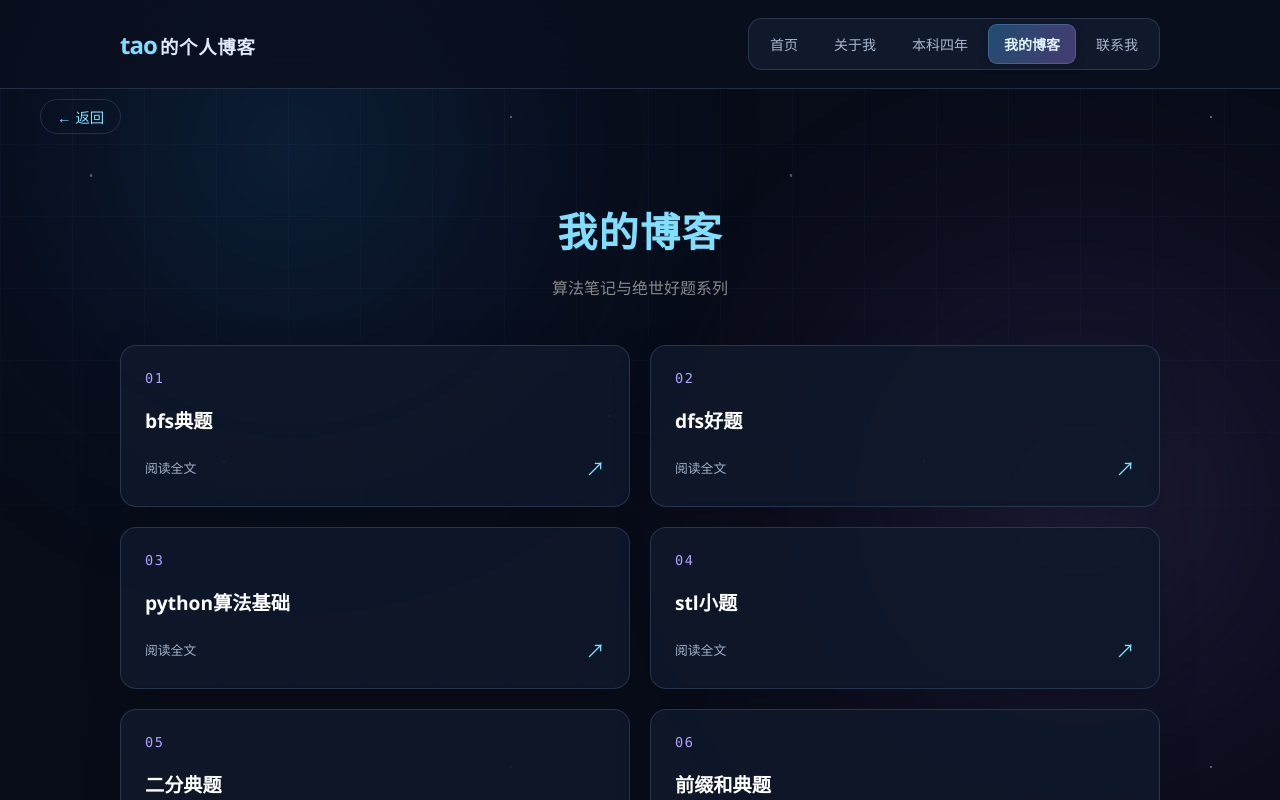
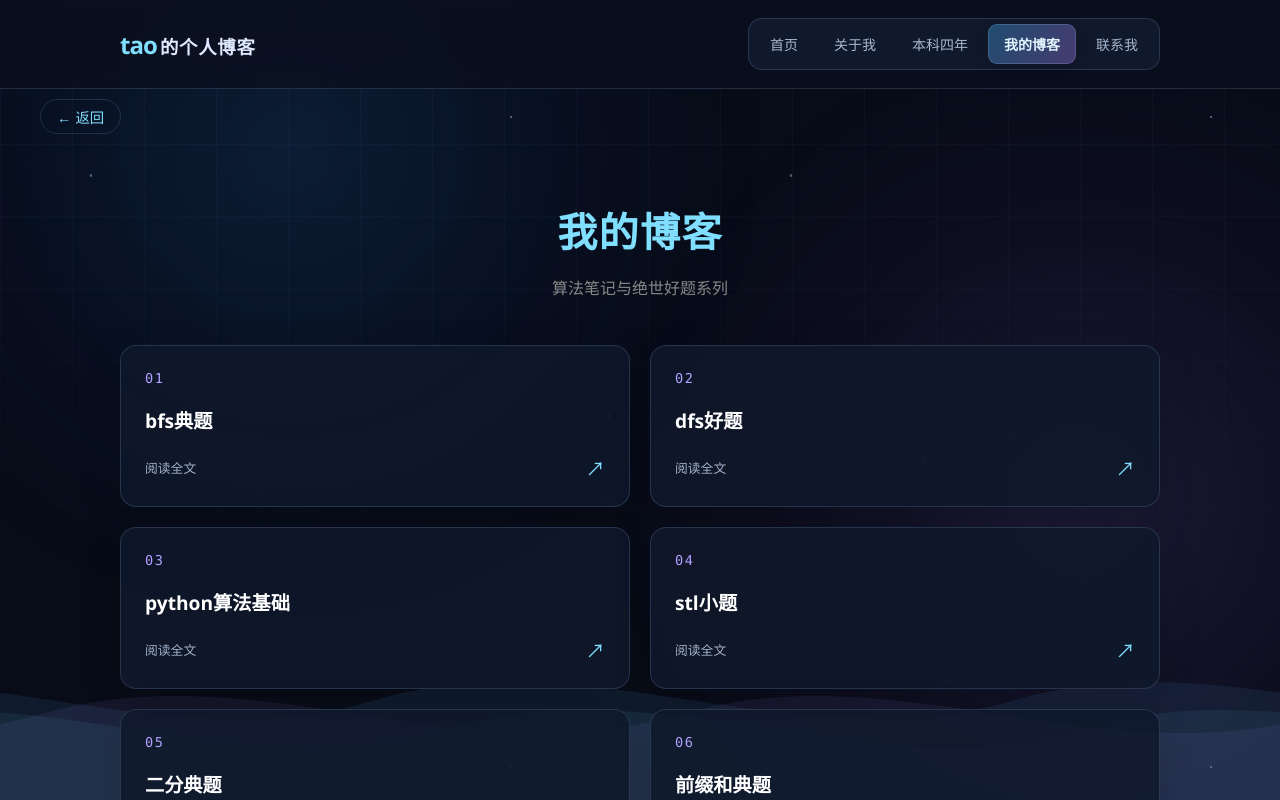
Before and after one commit to deft-YWT666/my_blog, a Vue app: page /my_blog/blogs in a window 1280 px wide. Shown: the top 800 px of the page. Built offline with nearby package versions, Linux system fonts and the light colour scheme.

Commit message:
Unify home links and add page entry and gentle wave animations

```diff
--- a/src/App.vue
+++ b/src/App.vue
@@ -5,6 +5,13 @@
       <div class="scene-glow scene-glow-violet"></div>
       <div class="scene-grid"></div>
       <div class="scene-stars"></div>
+      <div class="scene-waves">
+        <div v-for="layer in 3" :key="layer" class="wave-layer" :class="`wave-layer-${layer}`">
+          <svg viewBox="0 0 2400 180" preserveAspectRatio="none" focusable="false">
+            <path d="M0 110 C200 65 400 155 600 110 C800 65 1000 155 1200 110 C1400 65 1600 155 1800 110 C2000 65 2200 155 2400 110 L2400 180 H0 Z" fill="currentColor" />
+          </svg>
+        </div>
+      </div>
     </div>
     <Header />
     <div v-if="showBack" class="back-bar">
@@ -14,7 +21,7 @@
     <div class="container">
       <!-- 路由匹配到的组件将渲染在这里 -->
       <router-view v-slot="{ Component }">
-        <Transition name="page" mode="out-in">
+        <Transition name="page" mode="out-in" appear>
           <component :is="Component" :key="route.path" class="main-content" />
         </Transition>
       </router-view>
--- a/src/theme.css
+++ b/src/theme.css
@@ -24,10 +24,24 @@ body { background: var(--page-bg); color: var(--text); }
 @keyframes drift-blue { to { transform: translate(12%, 14%) scale(1.12); } }
 @keyframes drift-violet { to { transform: translate(-14%, -7%) scale(1.08); } }
 
+.scene-waves { position: absolute; bottom: 0; left: 0; width: 100%; height: clamp(180px, 32vh, 300px); overflow: hidden; }
+.wave-layer { position: absolute; inset: 0 auto 0 0; width: 200%; height: 100%; animation: wave-flow 24s linear infinite; }
+.wave-layer svg { display: block; width: 100%; height: 100%; }
+.wave-layer-1 { color: #4a82b7; opacity: 0.13; }
+.wave-layer-2 { color: #8b72c6; opacity: 0.11; top: 14px; animation-duration: 32s; animation-direction: reverse; animation-delay: -12s; }
+.wave-layer-3 { color: #62bddd; opacity: 0.09; top: 28px; animation-duration: 20s; animation-delay: -8s; }
+@keyframes wave-flow { to { transform: translateX(-50%); } }
+
 .main-content { background: transparent; min-width: 0; }
-.page-enter-active, .page-leave-active { transition: opacity 0.2s ease, transform 0.2s ease; }
-.page-enter-from { opacity: 0; transform: translateY(8px); }
+.page-enter-active { transition: opacity 0.7s ease, transform 0.7s cubic-bezier(0.22, 1, 0.36, 1); }
+.page-leave-active { transition: opacity 0.16s ease, transform 0.16s ease; }
+.page-enter-from { opacity: 0; transform: translateY(14px); }
 .page-leave-to { opacity: 0; transform: translateY(-5px); }
+.page-enter-active > * { animation: content-arrive 0.52s cubic-bezier(0.22, 1, 0.36, 1) both; }
+.page-enter-active > :nth-child(2) { animation-delay: 0.08s; }
+.page-enter-active > :nth-child(3) { animation-delay: 0.14s; }
+.blog-cards, .markdown-content { animation: content-arrive 0.52s cubic-bezier(0.22, 1, 0.36, 1) both; }
+@keyframes content-arrive { from { opacity: 0; transform: translateY(16px); } to { opacity: 1; transform: translateY(0); } }
 .main-content .page-header { margin-bottom: 34px; }
 .main-content .page-header h1 { color: #d7edff; letter-spacing: 0.035em; }
 .main-content .subtitle, .main-content .photo-tip { color: var(--muted); }
--- a/src/views/Home.vue
+++ b/src/views/Home.vue
@@ -8,7 +8,7 @@
         <h1 id="home-name" class="name">姚伟涛</h1>
         <p class="intro">一个热爱技术的软件工程专业学生</p>
         <div class="button-group">
-          <router-link to="/about" class="btn btn-primary">关于我</router-link>
+          <router-link to="/about" class="btn">关于我</router-link>
           <router-link to="/undergraduate" class="btn">本科四年</router-link>
           <router-link to="/contact" class="btn">联系我</router-link>
           <router-link to="/blogs" class="btn">我的博客</router-link>
@@ -112,9 +112,7 @@ import avatar from '../assets/avatar.jpg'
   transition: border-color 0.2s ease, background-color 0.2s ease, transform 0.2s ease;
 }
 
-.btn-primary { background: linear-gradient(120deg, #2378a8, #6c56b2); border-color: #8bbce66b; color: #fff; font-weight: 600; box-shadow: 0 6px 24px #418acd26; }
 .btn:hover { border-color: #9ddfff; background: #253854; transform: translateY(-3px); box-shadow: 0 8px 26px #468ac226; }
-.btn-primary:hover { background: linear-gradient(120deg, #3293c6, #856acf); }
 .btn:focus-visible { outline: 2px solid var(--accent); outline-offset: 4px; }
 
 .quick-info {
```
